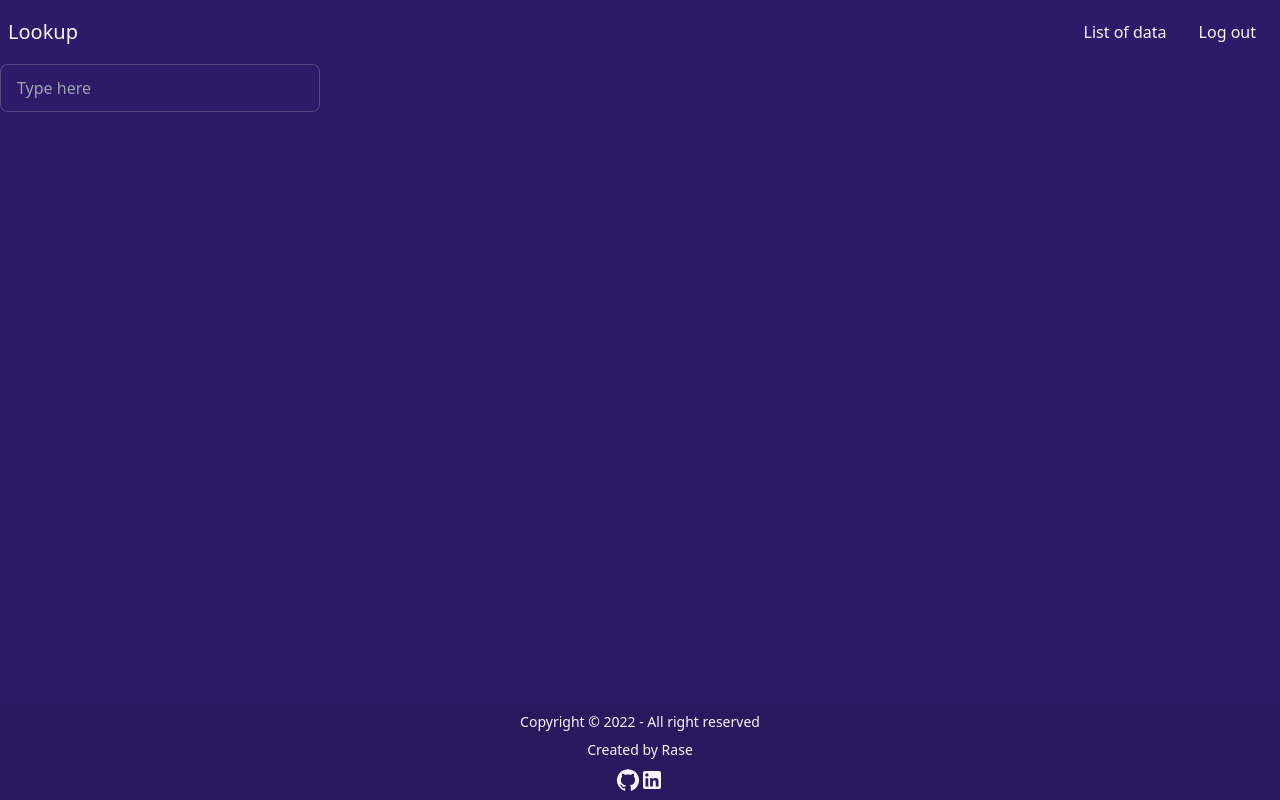
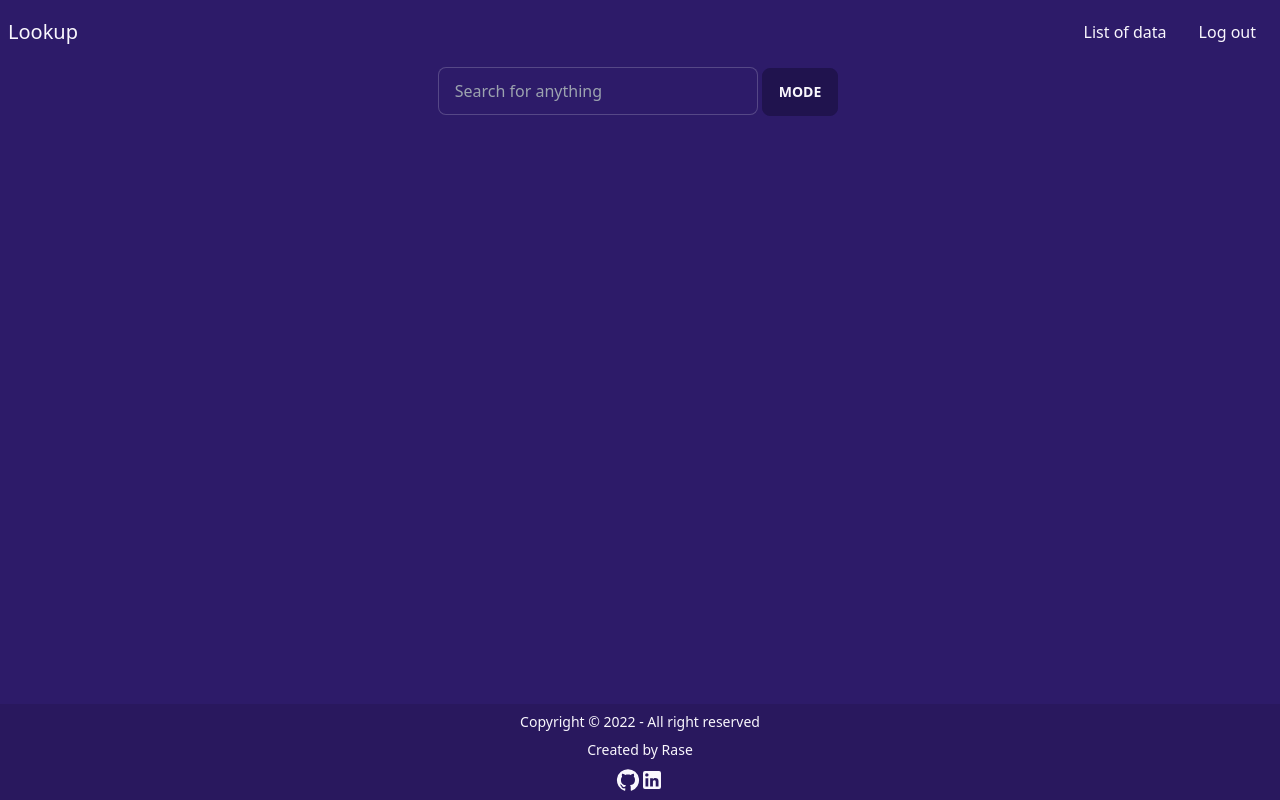
Before and after one commit to 52617365/Lookup, a Next.js app: page /lookup in a window 1280 px wide. Built offline with nearby package versions, Linux system fonts and the light colour scheme.

Commit message:
Lookup page done visually

```diff
--- /dev/null
+++ b/components/Dropdown.tsx
@@ -0,0 +1,27 @@
+export default function Dropdown({
+  dropdownText,
+  dropdownItems,
+}: {
+  dropdownText: string;
+  dropdownItems: string[];
+}) {
+  return (
+    <div className="dropdown">
+      <label tabIndex={0} className="btn m-1">
+        {dropdownText}
+      </label>
+      <ul
+        tabIndex={0}
+        className="dropdown-content menu p-2 shadow bg-base-100 rounded-box w-52"
+      >
+        {dropdownItems.map((dropdownItem: string) => {
+          return (
+            <li>
+              <a>{dropdownItem}</a>
+            </li>
+          );
+        })}
+      </ul>
+    </div>
+  );
+}
--- a/components/TextInput.tsx
+++ b/components/TextInput.tsx
@@ -1,5 +1,13 @@
-export default function TextInput() {
-    return (
-        <input type="text" placeholder="Type here" className="input input-bordered w-full max-w-xs"/>
-    )
+export default function TextInput({
+  placeholderText,
+}: {
+  placeholderText: string;
+}) {
+  return (
+    <input
+      type="text"
+      placeholder={placeholderText}
+      className="input input-bordered w-full max-w-xs"
+    />
+  );
 }
--- a/pages/lookup.tsx
+++ b/pages/lookup.tsx
@@ -1,14 +1,21 @@
-import {NextPage} from "next/types";
+import { NextPage } from "next/types";
 import Topnav from "../components/Topnav";
 import TextInput from "../components/TextInput";
+import Dropdown from "../components/Dropdown";
 
 const Lookup: NextPage = () => {
-    return (
-        <>
-            <Topnav/>
-            <TextInput/>
-        </>
-    )
+  const dropDownItems = ["Strict", "Wildcard"];
+  return (
+    <>
+      <Topnav />
+      <div className="w-full">
+        <div className="text-center">
+          <TextInput placeholderText="Search for anything" />
+          <Dropdown dropdownText="Mode" dropdownItems={dropDownItems} />
+        </div>
+      </div>
+    </>
+  );
 };
 
 export default Lookup;
```
